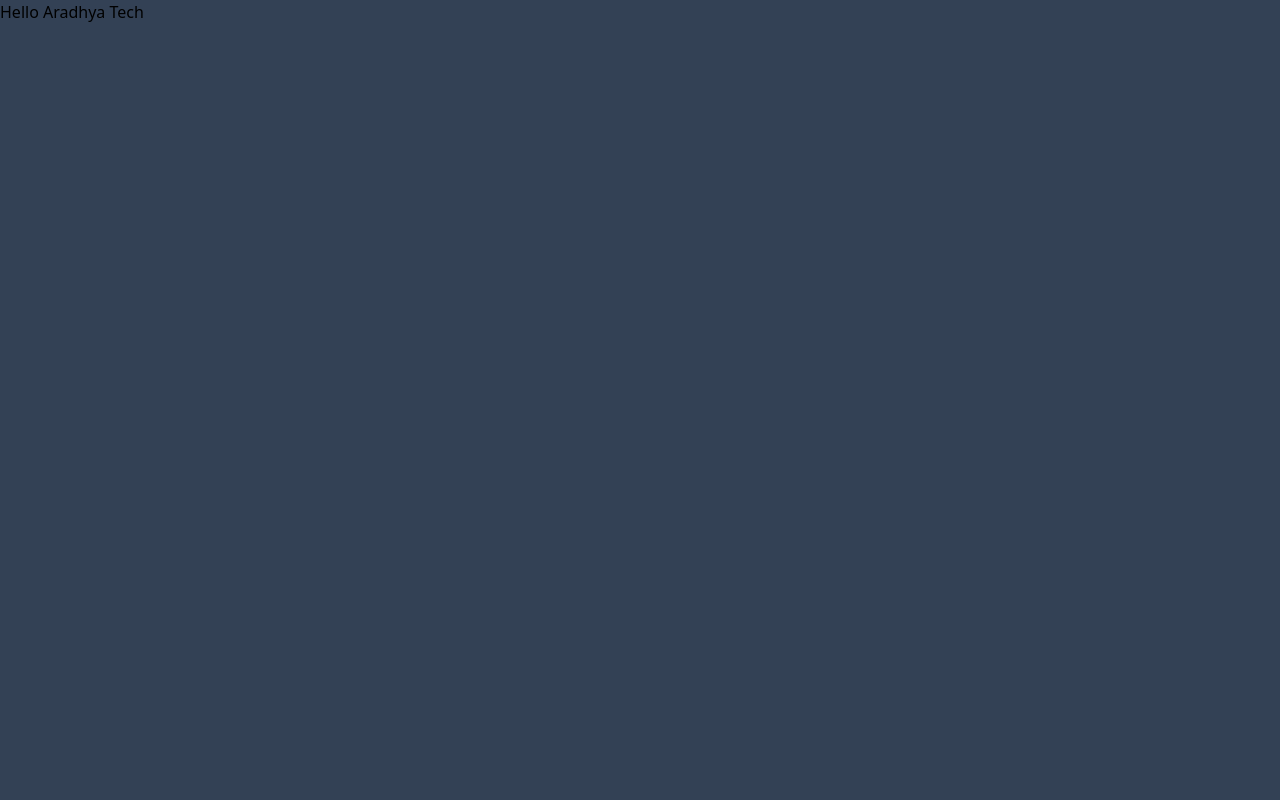
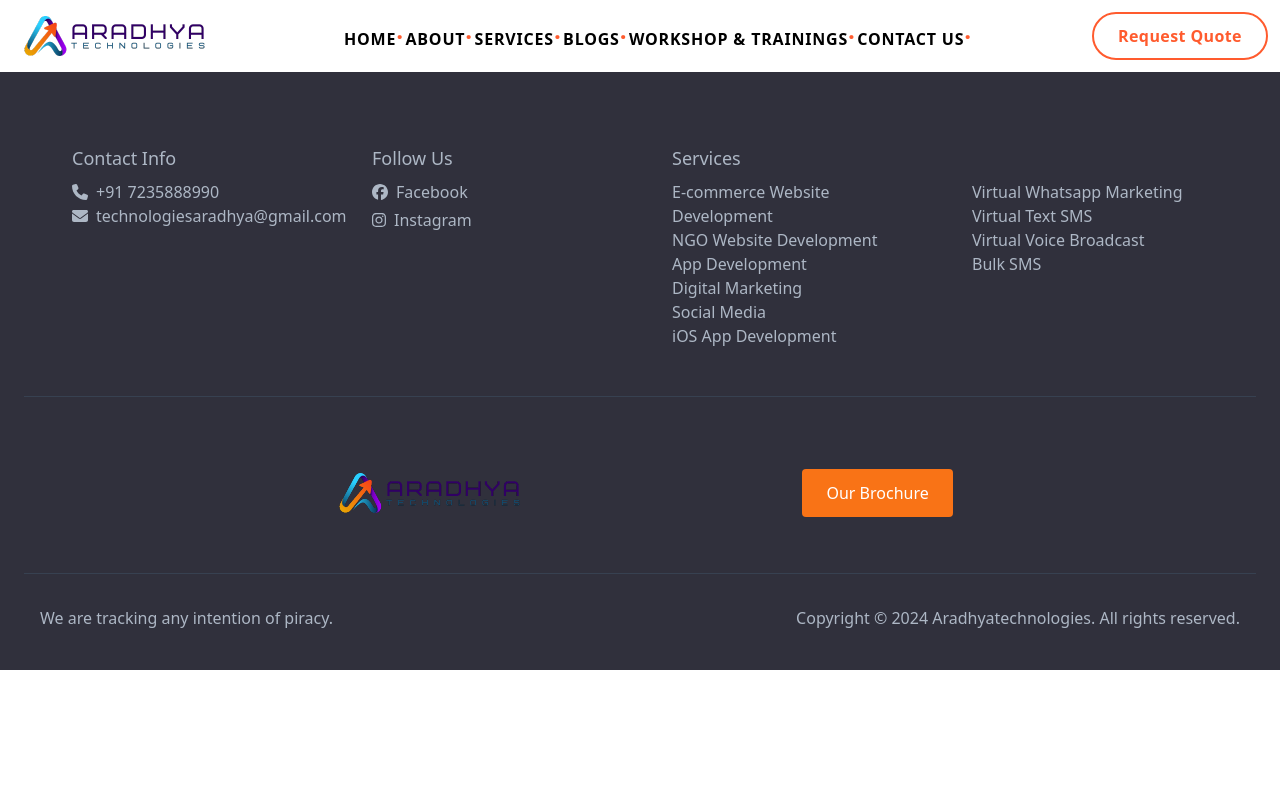
Before and after one commit to HemantMedhsia/Aradhya_Tech_Solutions, a React (Vite) app: page / in a window 1280 px wide. Shown: the top 800 px of the page. Built offline with nearby package versions, Linux system fonts and the light colour scheme.

Commit message:
Today final commit

```diff
--- a/package.json
+++ b/package.json
@@ -10,6 +10,7 @@
     "preview": "vite preview"
   },
   "dependencies": {
+    "@fontsource/roboto": "^5.0.13",
     "@fortawesome/free-brands-svg-icons": "^6.6.0",
     "@fortawesome/free-solid-svg-icons": "^6.6.0",
     "@fortawesome/react-fontawesome": "^0.2.2",
--- a/src/App.jsx
+++ b/src/App.jsx
@@ -1,3 +1,4 @@
+import Header from "./components/layout/Header"
 import Footer from "./components/layout/Footer"
 
 
@@ -6,11 +7,13 @@
 
   return (
     <>
-        <div className="bg-slate-700 w-full h-[100vh]">
-          Hello Aradhya Tech
+        <div className="bg-white w-full h-[100vh]">
+          <Header/>
+          <Footer/>
         </div>
 
-        <Footer/>
+
+
     </>
   )
 }
--- a/src/components/layout/Header.jsx
+++ b/src/components/layout/Header.jsx
@@ -1,11 +1,85 @@
-import React from 'react'
+import React, { useState } from "react";
+import logo from "../../assets/images/Aradhya_tech_logo.png";
 
 function Header() {
-  return (
-    <div>
-        <div>Welcome to the aradhya tech</div>
-    </div>
-  )
+    const [isMenuOpen, setIsMenuOpen] = useState(false);
+
+    return (
+        <div className="w-full bg-white flex flex-col md:flex-row justify-between items-center p-3">
+            <div className="flex justify-between w-full md:w-auto">
+                <img src={logo} alt="Logo" className="w-[212px] h-auto" />
+                <button
+                    className="md:hidden text-2xl"
+                    onClick={() => setIsMenuOpen(!isMenuOpen)}
+                >
+                    &#9776;
+                </button>
+            </div>
+            <div
+                className={`w-full md:w-1/2 mt-3 md:mt-0 ${
+                    isMenuOpen ? "block" : "hidden"
+                } md:block`}
+            >
+                <ul
+                    className={`flex ${
+                        isMenuOpen ? "flex-col items-center" : "md:flex-row"
+                    } justify-between font-semibold tracking-wider`}
+                >
+                    <li className="hover:text-[#ff5b2e] duration-500 block mb-2 md:mb-0">
+                        HOME
+                        {!isMenuOpen && (
+                            <p className="inline-block text-2xl text-[#ff5b2e]">
+                                &middot;
+                            </p>
+                        )}
+                    </li>
+                    <li className="hover:text-[#ff5b2e] duration-500 block mb-2 md:mb-0">
+                        ABOUT
+                        {!isMenuOpen && (
+                            <p className="inline-block text-2xl text-[#ff5b2e]">
+                                &middot;
+                            </p>
+                        )}
+                    </li>
+                    <li className="hover:text-[#ff5b2e] duration-500 block mb-2 md:mb-0">
+                        SERVICES
+                        {!isMenuOpen && (
+                            <p className="inline-block text-2xl text-[#ff5b2e]">
+                                &middot;
+                            </p>
+                        )}
+                    </li>
+                    <li className="hover:text-[#ff5b2e] duration-500 block mb-2 md:mb-0">
+                        BLOGS
+                        {!isMenuOpen && (
+                            <p className="inline-block text-2xl text-[#ff5b2e]">
+                                &middot;
+                            </p>
+                        )}
+                    </li>
+                    <li className="hover:text-[#ff5b2e] duration-500 block mb-2 md:mb-0">
+                        WORKSHOP & TRAININGS
+                        {!isMenuOpen && (
+                            <p className="inline-block text-2xl text-[#ff5b2e]">
+                                &middot;
+                            </p>
+                        )}
+                    </li>
+                    <li className="hover:text-[#ff5b2e] duration-500 block">
+                        CONTACT US
+                        {!isMenuOpen && (
+                            <p className="inline-block text-2xl text-[#ff5b2e]">
+                                &middot;
+                            </p>
+                        )}
+                    </li>
+                </ul>
+            </div>
+            <div className="w-44 h-12 border-2 rounded-full border-[#ff5b2e] flex justify-center items-center font-bold tracking-wide hover:bg-[#ff5b2e] hover:text-white text-[#ff5b2e] duration-500 mt-3 md:mt-0">
+                Request Quote
+            </div>
+        </div>
+    );
 }
 
-export default Header
+export default Header;
--- a/tailwind.config.js
+++ b/tailwind.config.js
@@ -1,8 +1,12 @@
 module.exports = {
   purge: ['./src/**/*.{js,jsx,ts,tsx}', './public/index.html'],
-  darkMode: false, // or 'media' or 'class'
+  darkMode: 'media',
   theme: {
-    extend: {},
+    extend: {
+      fontFamily: {
+        'roboto': ['Roboto', 'sans-serif'],
+      },
+    },
   },
   variants: {
     extend: {},
```
Also changed, not shown: src/assets/images/Aradhya_tech_logo.png (added), 1 other file (tests, documents, lock files or other folders).
